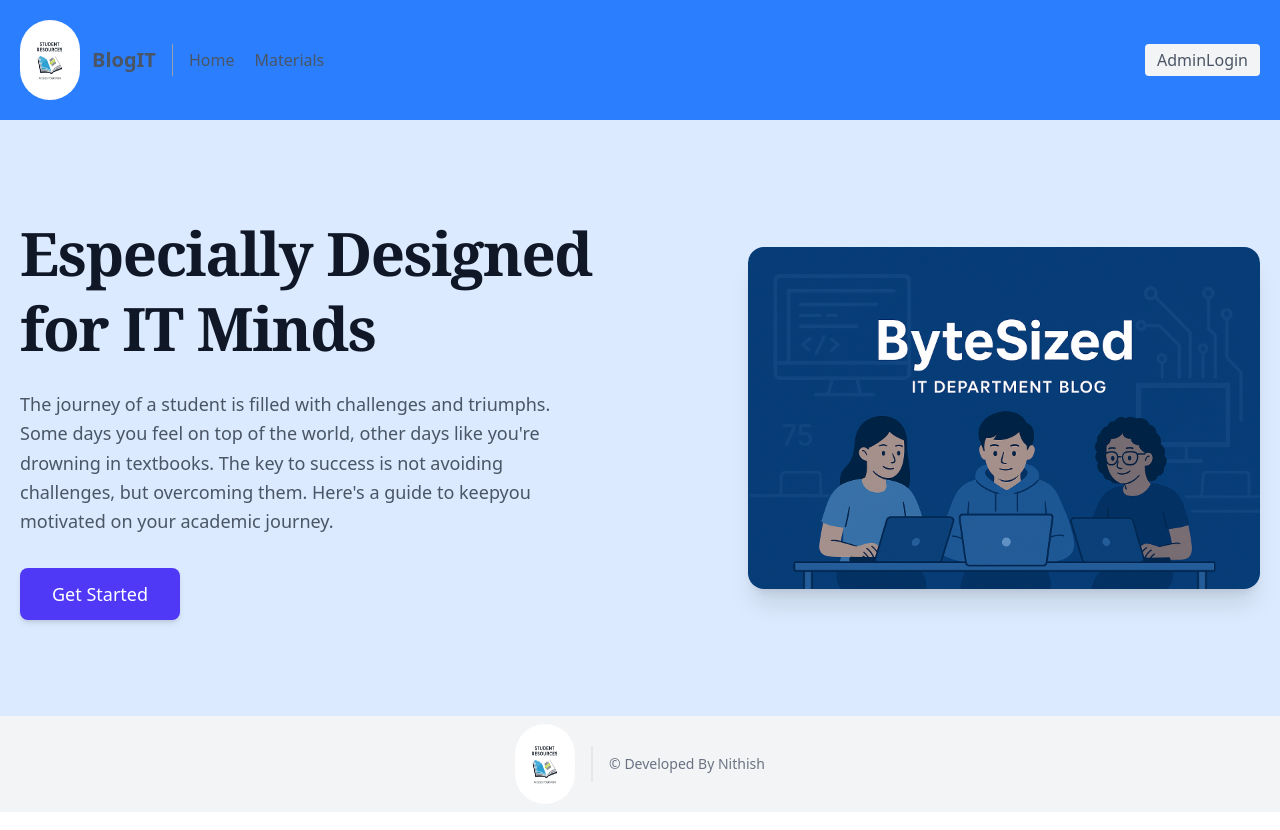
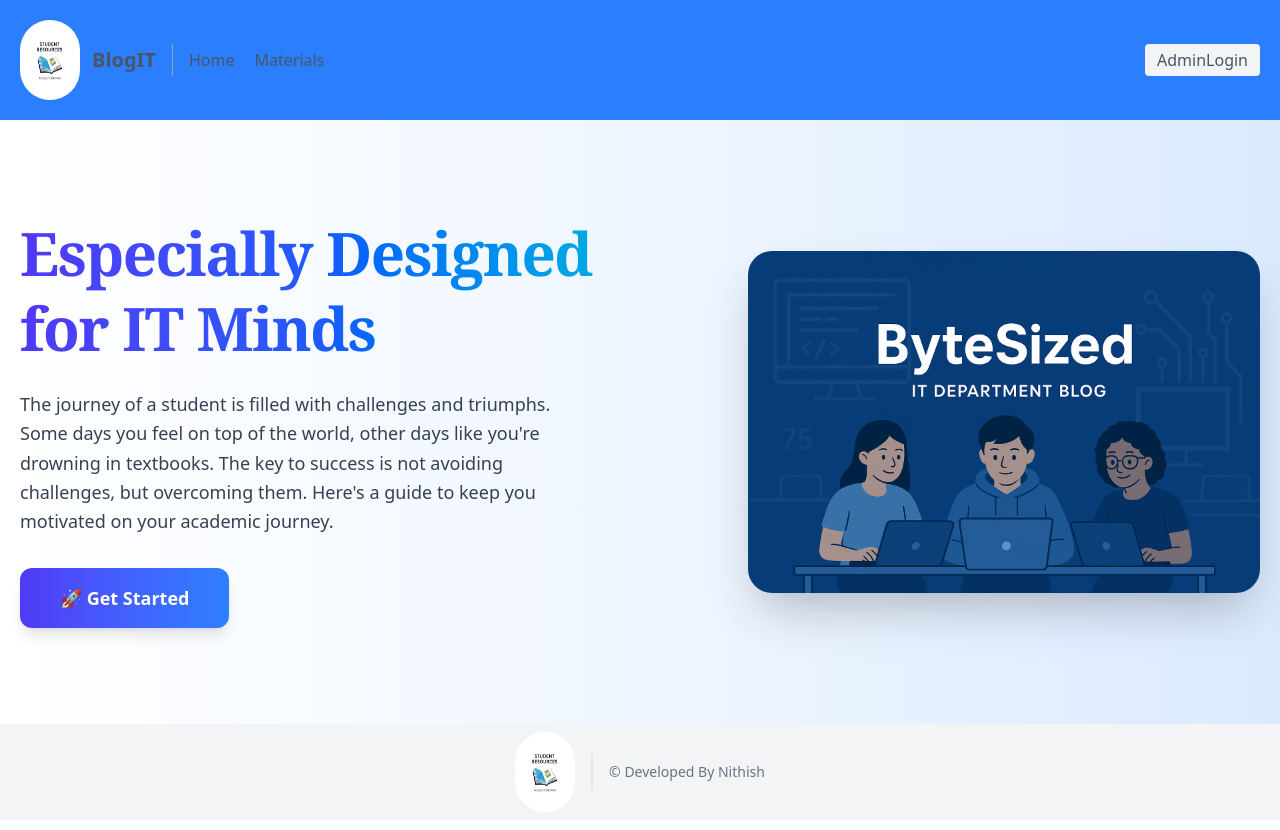
Before and after one commit to Nithish-Rapaka/IT-BLOG, a React (Vite) app in the folder frontend/: page / in a window 1280 px wide. Shown: the top 830 px of the page. Built offline with nearby package versions, Linux system fonts and the light colour scheme.

Commit message:
Hero.jsx

```diff
--- a/frontend/src/components/Hero.jsx
+++ b/frontend/src/components/Hero.jsx
@@ -1,10 +1,10 @@
 import React from 'react'
-import img from '../assets/HeroImg.png'
+import img from '../assets/Heroimg.png'
 import { Link } from 'react-router-dom'
 
 const Hero = () => {
   return (
-    <div className="bg-blue-100">
+    <div className="bg-gradient-to-r from-white via-blue-50 to-blue-100">
       <section className="text-gray-900 body-font">
         <div className="container mx-auto flex px-5 py-24 md:flex-row flex-col items-center">
 
@@ -12,31 +12,31 @@ const Hero = () => {
           <div className="lg:flex-grow md:w-1/2 lg:pr-24 md:pr-16 flex flex-col md:items-start md:text-left mb-16 md:mb-0 items-center text-center">
 
             {/* Heading */}
-            <h1 className="text-5xl sm:text-6xl font-bold leading-tight mb-6 tracking-tight font-serif">
+            <h1 className="text-5xl sm:text-6xl font-extrabold leading-tight mb-6 tracking-tight font-serif bg-gradient-to-r from-indigo-600 via-blue-600 to-cyan-500 bg-clip-text text-transparent animate-fadeIn">
               Especially Designed for IT Minds
             </h1>
 
-            <p className="mb-8 text-lg leading-relaxed text-gray-600 max-w-xl font-light">
+            <p className="mb-8 text-lg leading-relaxed text-gray-700 max-w-xl font-light animate-slideUp">
               The journey of a student is filled with challenges and triumphs.
               Some days you feel on top of the world, other days like you&apos;re drowning in textbooks.
               The key to success is not avoiding challenges, but overcoming them.
-              Here&apos;s a guide to keepyou motivated on your academic journey.
+              Here&apos;s a guide to keep you motivated on your academic journey.
             </p>
 
             {/* Button */}
             <div className="flex justify-center md:justify-start">
               <Link to="/Content">
-                <button className="inline-flex items-center text-lg font-medium text-white bg-indigo-600 px-8 py-3 rounded-lg shadow-md hover:bg-indigo-700 hover:shadow-lg transition-all duration-300 ease-in-out">
-                  Get Started
+                <button className="inline-flex items-center text-lg font-semibold text-white bg-gradient-to-r from-indigo-600 to-blue-500 px-10 py-4 rounded-xl shadow-lg hover:shadow-2xl hover:scale-105 transition-all duration-300 ease-in-out">
+                  🚀 Get Started
                 </button>
               </Link>
             </div>
           </div>
 
           {/* Right side image */}
-          <div className="lg:max-w-lg lg:w-full md:w-1/2 w-5/6">
+          <div className="lg:max-w-lg lg:w-full md:w-1/2 w-5/6 animate-fadeIn">
             <img
-              className="object-cover object-center rounded-2xl shadow-xl"
+              className="object-cover object-center rounded-3xl shadow-2xl transform hover:scale-105 transition duration-500 ease-in-out"
               alt="hero"
               src={img}
             />
```
